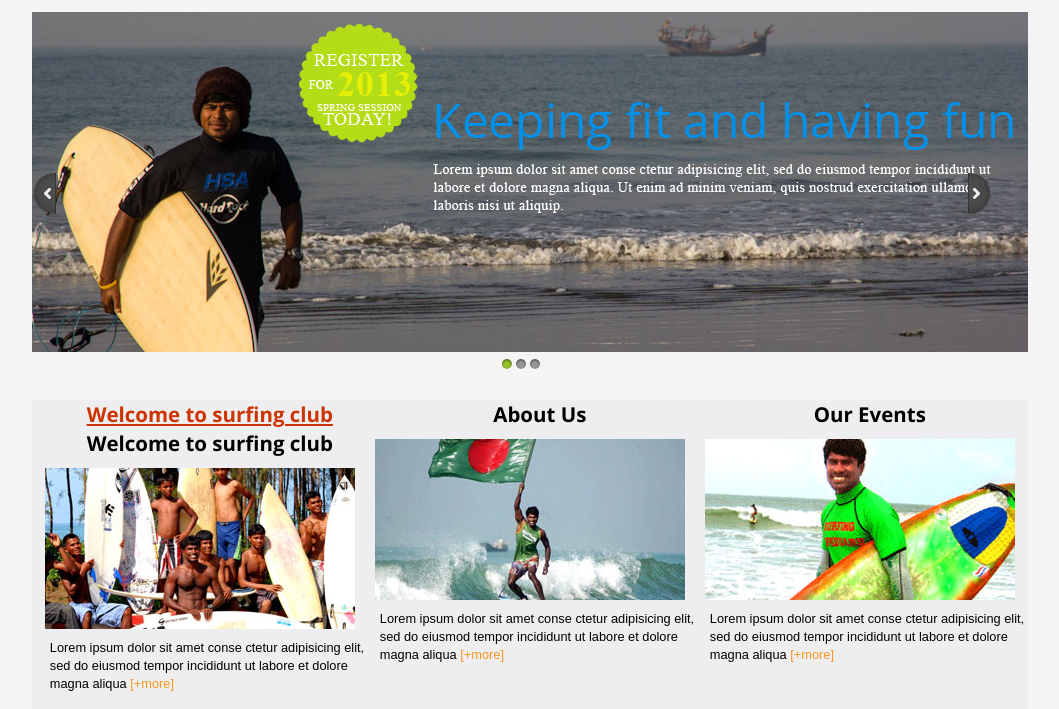
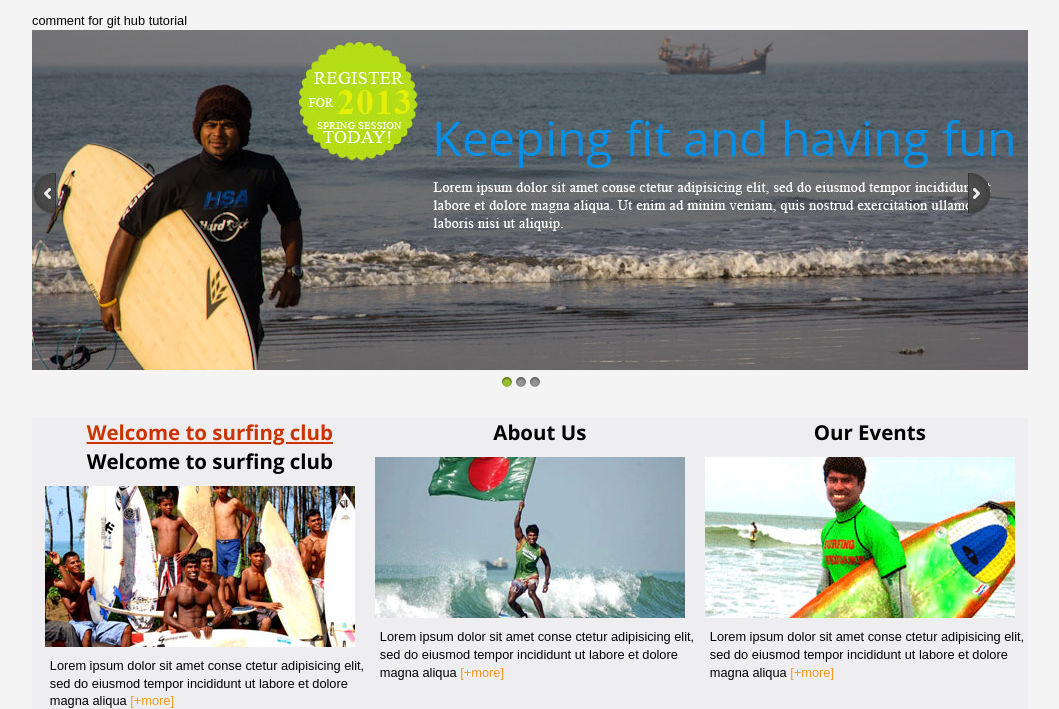
Before and after one commit to mamun85sept/ab_git_tuto, a CakePHP app: the page made by app/View/Pages/home.ctp in a window 1280 px wide. Shown: the part 184-893 px from the top of the page, without its empty margins (110-1169 px from the left). Run offline with PHP 8.4 and a stand-in for CakePHP, Linux system fonts and the light colour scheme; the template is opened without the code that fills it, so the values that code supplies are empty; some libraries are stand-ins or nearby versions; some web fonts are replaced.

Commit message:
change in default.ctp

```diff
--- a/app/View/Layouts/default.ctp
+++ b/app/View/Layouts/default.ctp
@@ -96,6 +96,7 @@
         <?php echo $this->element('menu'); ?>
 
 	<section class="banner">
+    comment for git hub tutorial
            <?php echo $this->element('slider'); ?>
     </section>
 
```
